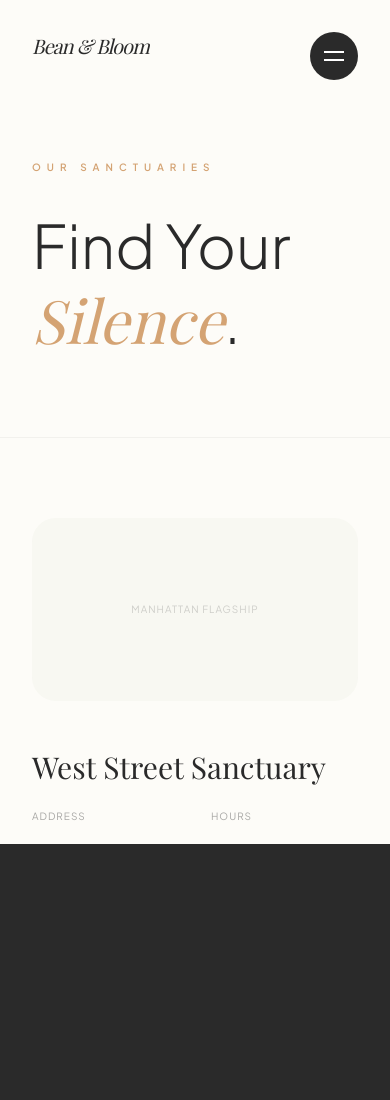
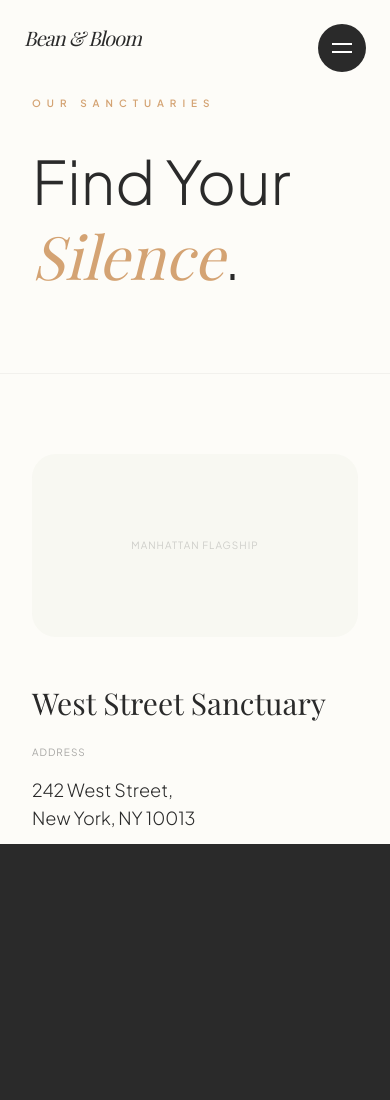
Before and after one commit to gtkrshnaaa/uiux, a plain HTML site: page bean-bloom-cafe/locations.html in a window 390 px wide. Shown: the top 1100 px of the page. Drawn offline with nearby package versions, Linux system fonts and the light colour scheme; a web font is replaced by a local one.

Commit message:
style: optimize responsiveness and mobile layout across all pages

```diff
--- a/bean-bloom-cafe/locations.html
+++ b/bean-bloom-cafe/locations.html
@@ -31,7 +31,7 @@
     </script>
 </head>
 <body class="bg-serene-cream text-serene-ink font-sans selection:bg-serene-clay selection:text-white">
-    <header class="fixed w-full z-50 p-8 md:p-12 flex justify-between items-start pointer-events-none">
+    <header class="fixed w-full z-50 p-6 md:p-12 flex justify-between items-start pointer-events-none">
         <div class="pointer-events-auto">
             <a href="index.html" class="text-xl font-serif italic tracking-tighter">Bean & Bloom</a>
         </div>
@@ -81,7 +81,7 @@
         });
     </script>
 
-    <main class="pt-40">
+    <main class="pt-24 md:pt-40">
         <section class="px-8 mb-20">
             <div class="container mx-auto">
                 <div class="max-w-4xl">
@@ -105,7 +105,7 @@
                         </div>
                         <div>
                             <h2 class="text-3xl font-serif mb-6">West Street Sanctuary</h2>
-                            <div class="grid grid-cols-2 gap-8">
+                            <div class="grid grid-cols-1 sm:grid-cols-2 gap-8">
                                 <div>
                                     <p class="text-[10px] uppercase tracking-widest opacity-40 mb-4">Address</p>
                                     <p class="text-lg font-light">242 West Street, <br>New York, NY 10013</p>
@@ -130,7 +130,7 @@
                         </div>
                         <div>
                             <h2 class="text-3xl font-serif mb-6">Greenpoint Studio</h2>
-                            <div class="grid grid-cols-2 gap-8">
+                            <div class="grid grid-cols-1 sm:grid-cols-2 gap-8">
                                 <div>
                                     <p class="text-[10px] uppercase tracking-widest opacity-40 mb-4">Address</p>
                                     <p class="text-lg font-light">89 Franklin St, <br>Brooklyn, NY 11222</p>
```
Also changed, not shown: bean-bloom-cafe/about.html (+2 -2 lines), bean-bloom-cafe/index.html (+1 -1 lines), bean-bloom-cafe/menu.html (+2 -2 lines).
